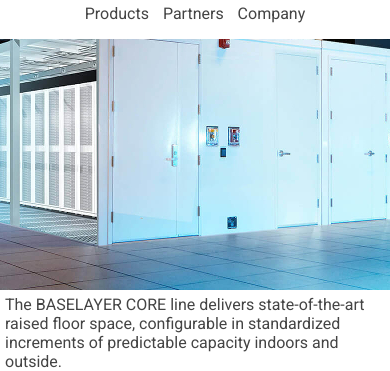
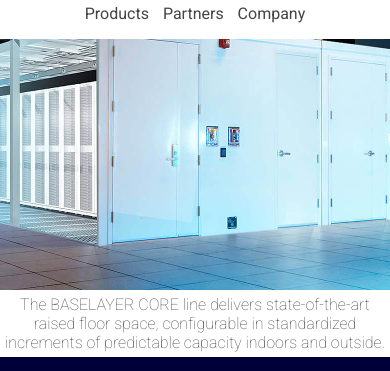
Before and after one commit to adamgonzls/baselayer, a plain HTML site: page index.html in a window 390 px wide. Shown: the part 60-431 px from the top of the page. Drawn offline with nearby package versions, Linux system fonts and the light colour scheme.

Commit message:
modify .intro

```diff
--- a/css/styles.css
+++ b/css/styles.css
@@ -19,7 +19,6 @@ html {
     color: inherit;
     font: inherit;
 }
-
 
 /****************************************
   Defaults
@@ -83,14 +82,12 @@ ul {
 	border-bottom: 2px solid #00ff00;
 }
 
-
 .panel {
 	max-width: 1000px;
 	padding: 40px;
 }
 
 .hero {
-	background-color: green;
 	background: url(../images/core-1000px.jpg);
 	background-size: cover;
 	background-position: center center;
@@ -100,6 +97,12 @@ ul {
 
 .hero img {
 	width: 100%;
+}
+
+.intro {
+	text-align: center;
+	font-size: 1.5em;
+	font-weight: 100;
 }
 
 .content,
@@ -200,6 +203,10 @@ ul {
 		text-align: center;
 	}
 
+	.intro {
+		font-size: 1em;
+	}
+
 	.social {
 		padding-left: 0;
 	}
@@ -208,7 +215,6 @@ ul {
 @media only screen and (max-width: 480px) {
 
 	.main-header li a {
-		/*font-size: .8em;*/
 		padding: 5px;
 	}
 
--- a/index.html
+++ b/index.html
@@ -29,7 +29,7 @@
 		<div class="hero panel">
 		</div>
 
-		<div class="panel">
+		<div class="intro panel">
 			<p>The BASELAYER CORE line delivers state-of-the-art raised floor space, configurable in standardized increments of predictable capacity indoors and outside.</p>
 		</div>
 
```
